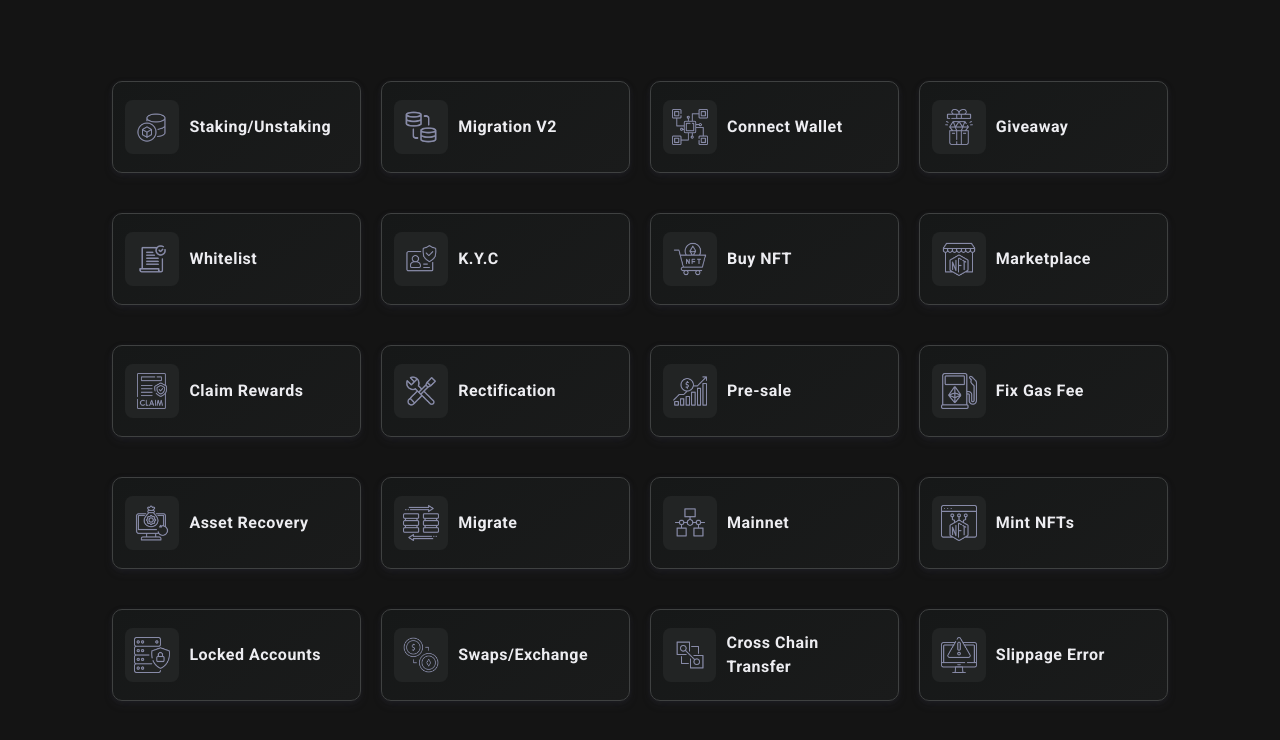
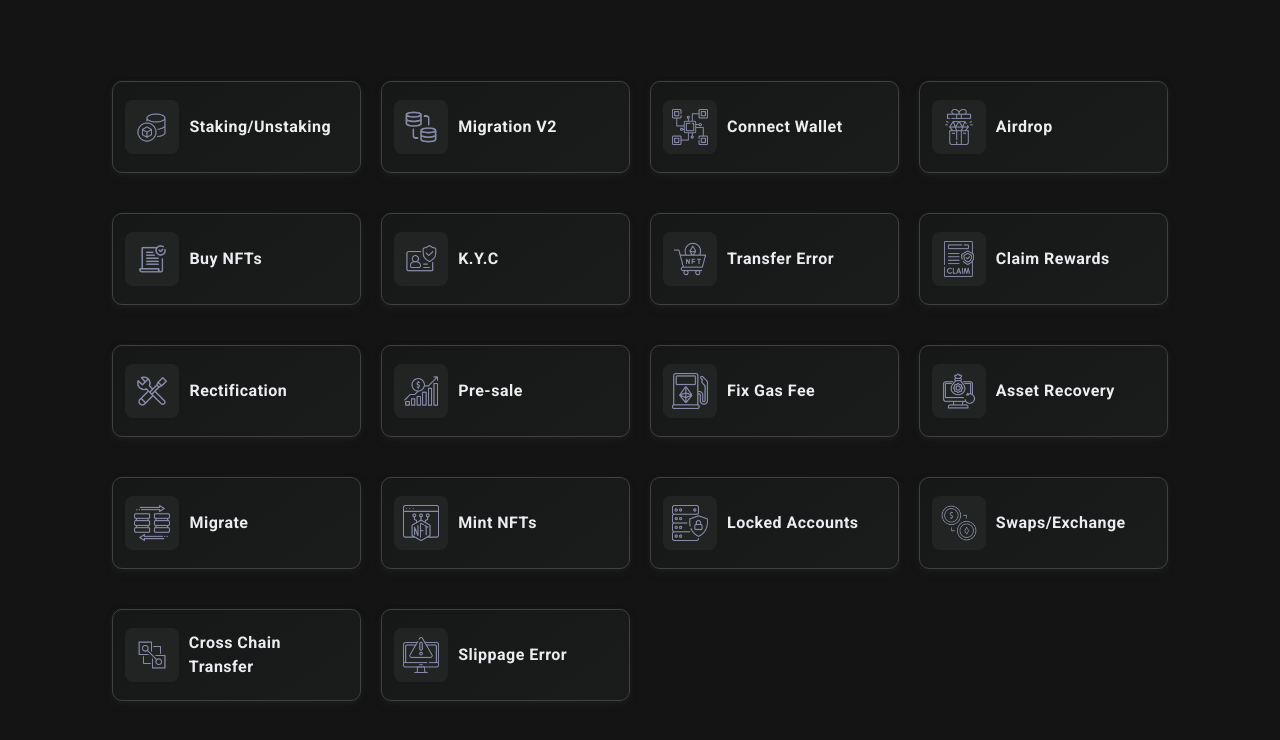
Before and after one commit to thescriptoracle/Dappschain, a plain HTML site: page index.html in a window 1280 px wide. Shown: the part 764-1504 px from the top of the page. Drawn offline with Linux system fonts and the light colour scheme.

Commit message:
Update index.html

```diff
--- a/index.html
+++ b/index.html
@@ -153,7 +153,7 @@
                                         <img src="images/giveaway.png" alt="" class="img-fluid">
                                     </div>
                                     <div class="box-content">
-                                        <p>Giveaway</p>
+                                        <p>Airdrop</p>
                                     </div>
                                 </div>
                             </div>
@@ -166,7 +166,7 @@
                                         <img src="images/approved.png" alt="" class="img-fluid">
                                     </div>
                                     <div class="box-content">
-                                        <p>Whitelist</p>
+                                        <p>Buy NFTs</p>
                                     </div>
                                 </div>
                             </div>
@@ -192,25 +192,11 @@
                                         <img src="images/shopping-cart.png" alt="" class="img-fluid">
                                     </div>
                                     <div class="box-content">
-                                        <p>Buy NFT</p>
+                                        <p>Transfer Error</p>
                                     </div>
                                 </div>
                             </div>
                         </div>
-
-                        <div class="col-lg-3 col-md-4 col-sm-6 col-6">
-                            <div class="validate-box">
-                                <div class="box-container">
-                                    <div class="box-icon">
-                                        <img src="images/marketplace.png" alt="" class="img-fluid">
-                                    </div>
-                                    <div class="box-content">
-                                        <p>Marketplace</p>
-                                    </div>
-                                </div>
-                            </div>
-                        </div>
-
                         <div class="col-lg-3 col-md-4 col-sm-6 col-6">
                             <div class="validate-box">
                                 <div class="box-container">
@@ -284,19 +270,6 @@
                                     </div>
                                     <div class="box-content">
                                         <p>Migrate</p>
-                                    </div>
-                                </div>
-                            </div>
-                        </div>
-
-                        <div class="col-lg-3 col-md-4 col-sm-6 col-6">
-                            <div class="validate-box">
-                                <div class="box-container">
-                                    <div class="box-icon">
-                                        <img src="images/network.png" alt="" class="img-fluid">
-                                    </div>
-                                    <div class="box-content">
-                                        <p>Mainnet</p>
                                     </div>
                                 </div>
                             </div>
```
